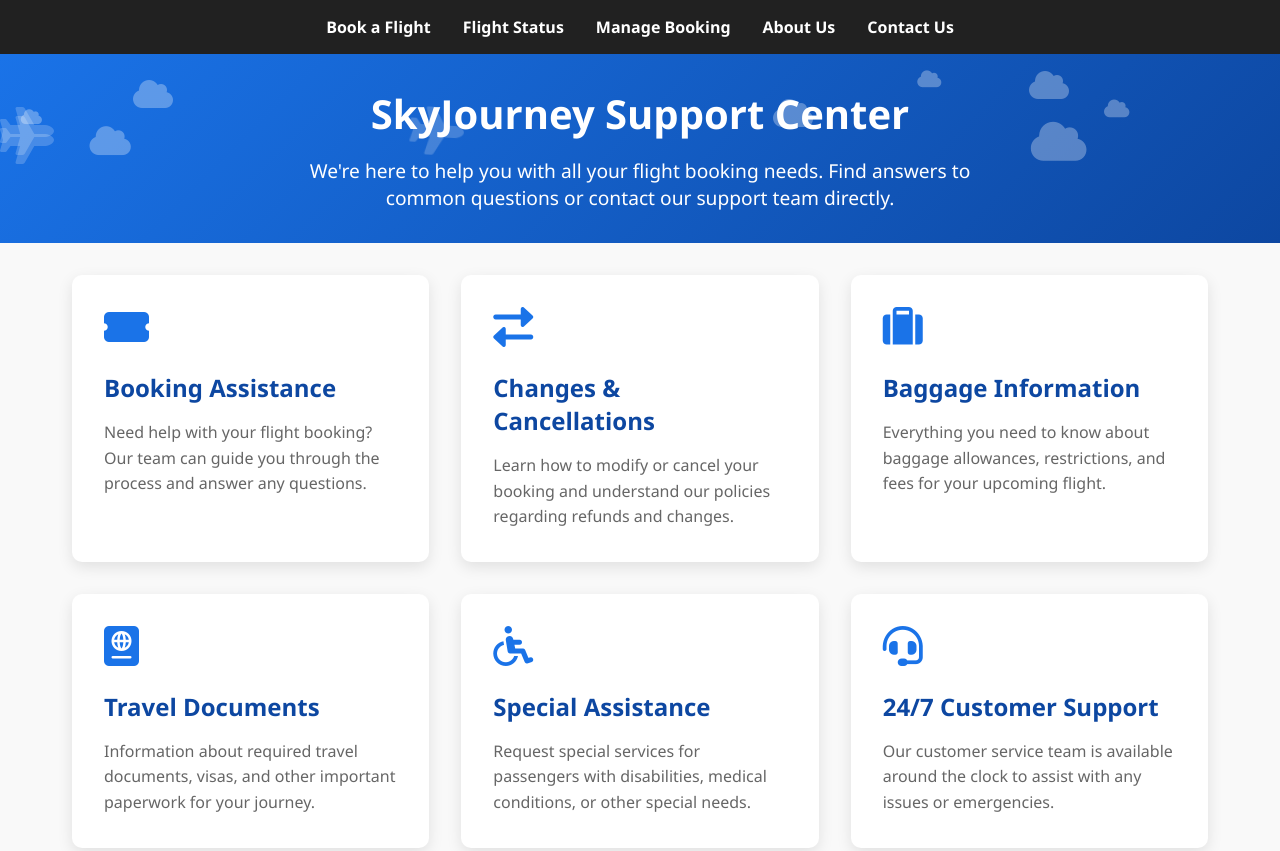
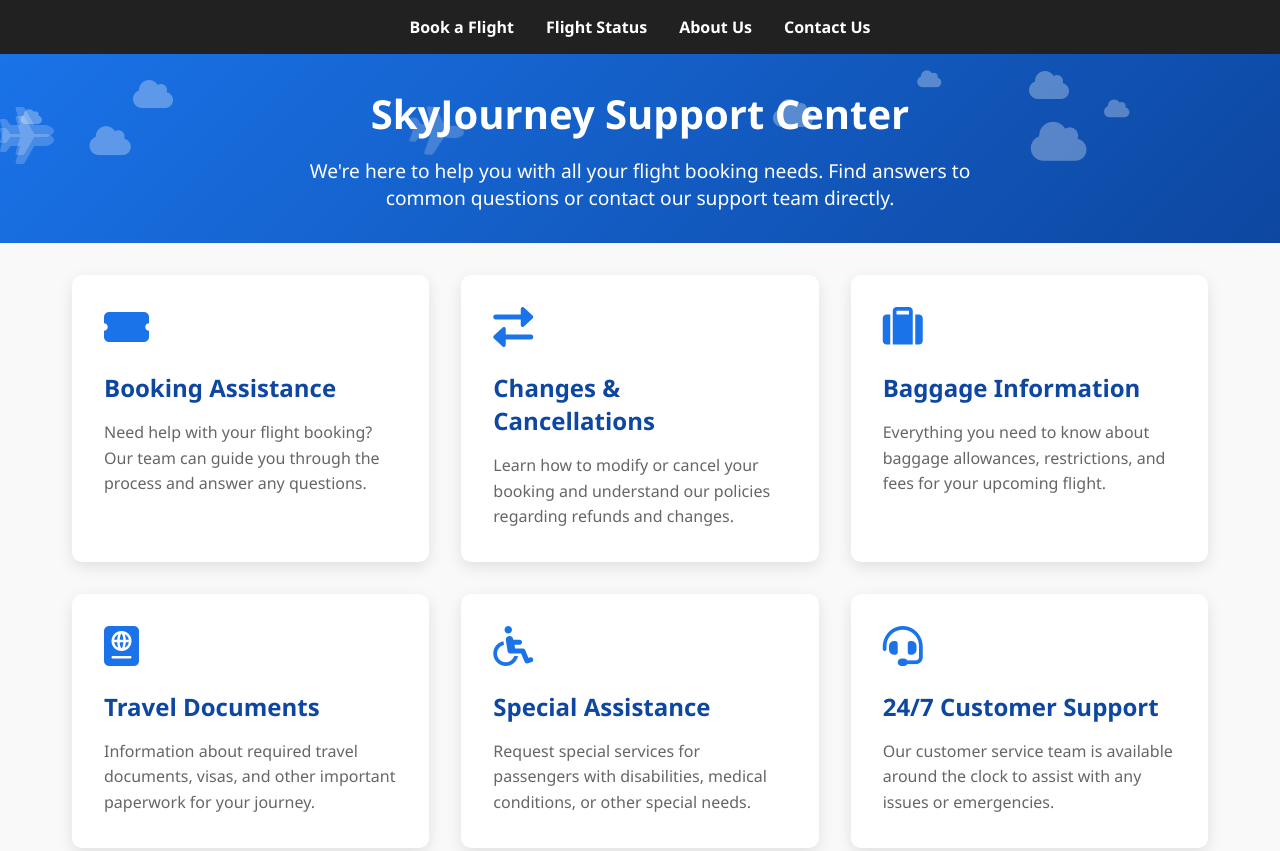
Before and after one commit to BIJJUDAMA/Jetlag, a website: page HTML/contactus.html in a window 1280 px wide. Shown: the top 851 px of the page. Drawn offline with Linux system fonts and the light colour scheme.

Commit message:
Removed managebooking

```diff
--- a/HTML/contactus.html
+++ b/HTML/contactus.html
@@ -400,7 +400,6 @@
         <ul>
             <li><a href="flightbooking.html">Book a Flight</a></li>
             <li><a href="flightstatus.html">Flight Status</a></li>
-            <li><a href="managebookings.html">Manage Booking</a></li>
             <li><a href="aboutus.html">About Us</a></li>
             <li><a href="contactus.html">Contact Us</a></li>
         </ul>
```
